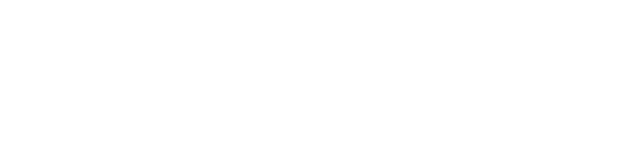
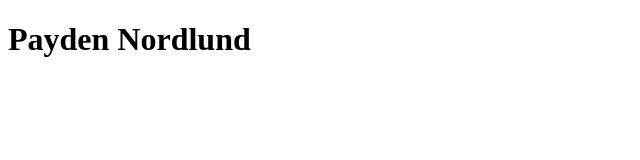
Before and after one commit to Icy-Storm/cloud-resume, a plain HTML site: page index.html in a window 1280 px wide. Shown: the whole page, without its empty margins (0-640 px from the left). Drawn offline with Linux system fonts and the light colour scheme.

Commit message:
Added h1

```diff
--- a/index.html
+++ b/index.html
@@ -6,6 +6,6 @@
     <title>Payden Nordlund's Resume</title>
 </head>
 <body>
-
+    <h1>Payden Nordlund</h1>
 </body>
 </html>
```
